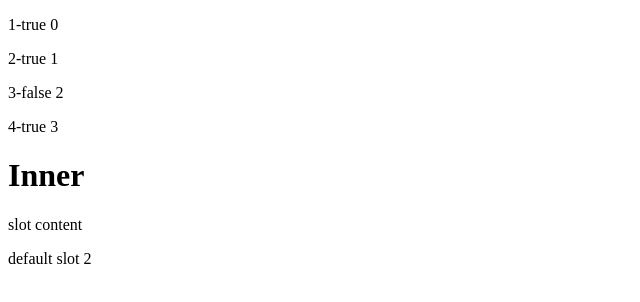
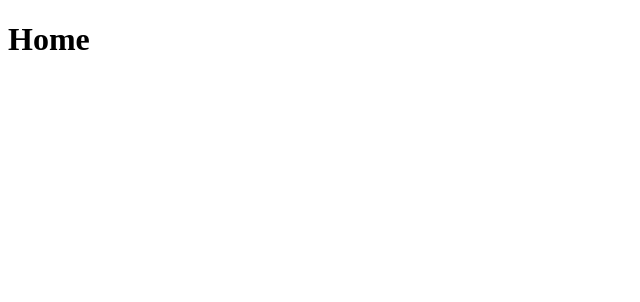
Before and after one commit to manuelJung/sveltekit-showcase, a SvelteKit app: page / in a window 1280 px wide. Shown: the top 302 px of the page, without its empty margins (0-640 px from the left). Built offline with nearby package versions, Linux system fonts and the light colour scheme.

Commit message:
reset main

```diff
--- a/src/components/Inner.svelte
+++ /dev/null
@@ -1,11 +0,0 @@
-
-
-<h1>Inner</h1>
-
-<slot name='slot-1'>
-  <p>default slot 1</p>
-</slot>
-
-<slot name='slot-2'>
-  <p>default slot 2</p>
-</slot>
--- a/src/routes/+page.server.ts
+++ /dev/null
@@ -1,5 +0,0 @@
-
-export function load() {
-  const label = 'foo'
-  return {}
-}
--- a/src/routes/+page.svelte
+++ b/src/routes/+page.svelte
@@ -1,39 +1 @@
-<script lang="ts">
-  import Inner from "../components/Inner.svelte";
-
-
-  let list = [
-    { name: '1', show: true, },
-    { name: '2', show: true, },
-    { name: '3', show: false, },
-    { name: '4', show: true, },
-  ]
-
-  const hover = (el:HTMLElement, options:{foo:'bar'}) => {
-    el.addEventListener('mouseenter', () => {
-      el.style.color = 'steelblue'
-    })
-    el.addEventListener('mouseleave', () => {
-      el.style.color = ''
-    })
-    // return {
-    //   destroy() {
-    //     el.removeEventListener('focus', listener)
-    //   }
-    // }
-  }
-
-  // const aList = Array(14).fill('').map((_,i) => 'index-'+i)
-
-</script>
-
-{#each list as item, i}
-  {@const label = item.name + '-' + item.show}
-  <p use:hover={{foo:'bar'}}>{label} {i}</p>
-{/each}
-
-<!-- {@debug list} -->
-
-<Inner>
-  <p slot="slot-1">slot content</p>
-</Inner>
+<h1>Home</h1>
```
